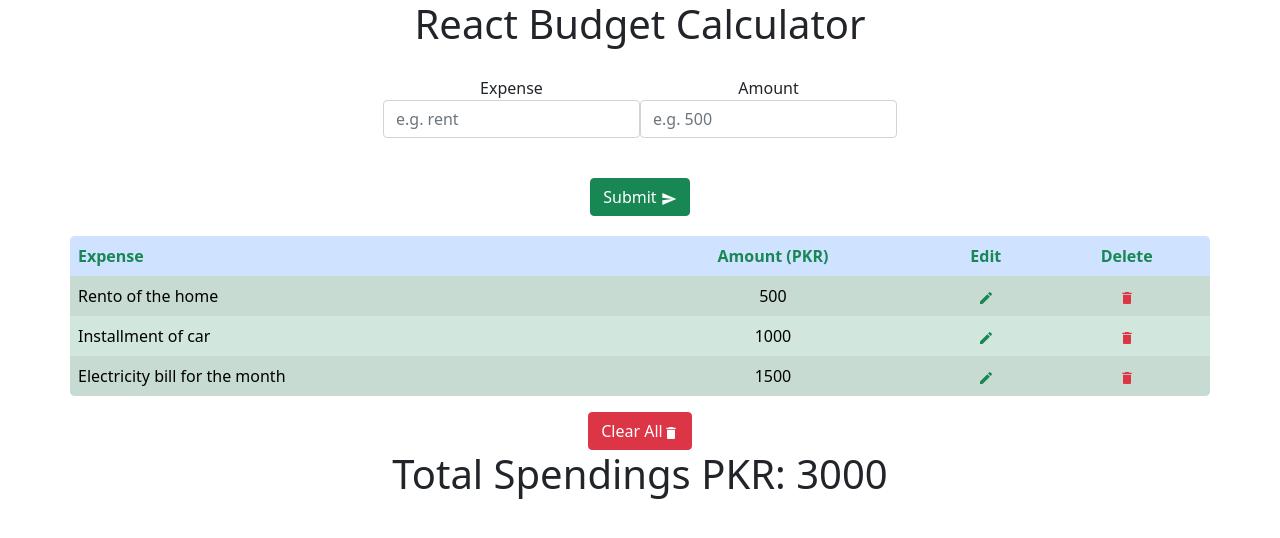
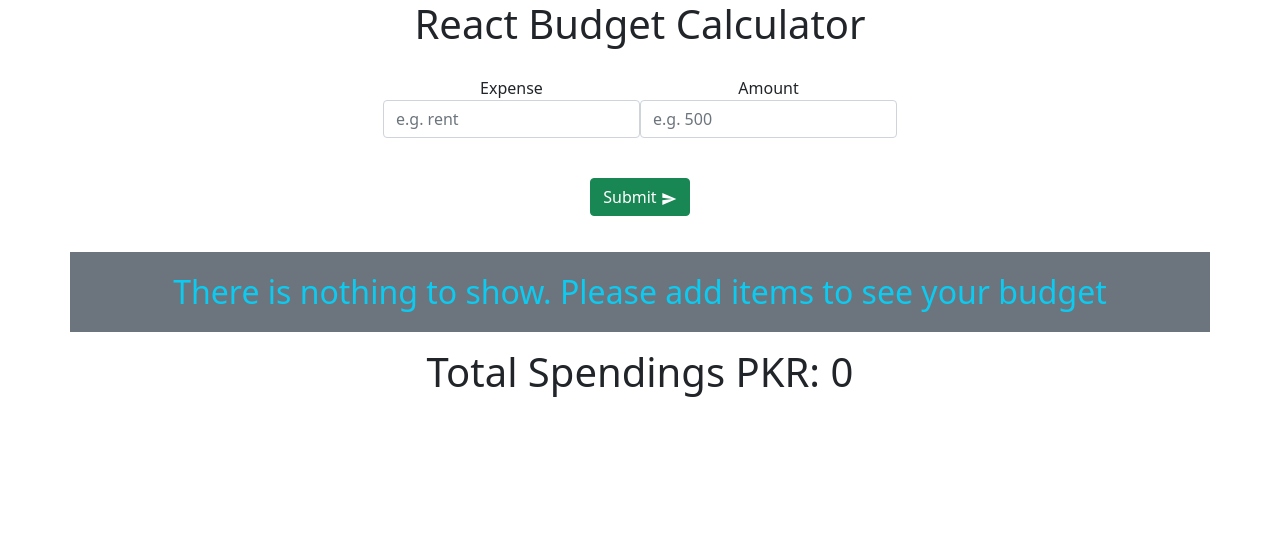
Before and after one commit to DilsherB/react-budget-calculator, a React (Create React App) app: page / in a window 1280 px wide. Shown: the top 538 px of the page. Built offline with nearby package versions, Linux system fonts and the light colour scheme.

Commit message:
localstorage applied

```diff
--- a/src/App.js
+++ b/src/App.js
@@ -1,15 +1,16 @@
 import './App.css';
 import { v4 } from 'uuid';
-import { useState } from 'react';
+import { useState, useEffect } from 'react';
 import Form from './components/Form';
 import Alert from './components/Alert';
 import List from './components/List';
 
-const expenseList = [
-  { id: v4(), name: 'Rento of the home', amount: 500 },
-  { id: v4(), name: 'Installment of car', amount: 1000 },
-  { id: v4(), name: 'Electricity bill for the month', amount: 1500 },
-];
+// const expenseList = [
+//   { id: v4(), name: 'Rento of the home', amount: 500 },
+//   { id: v4(), name: 'Installment of car', amount: 1000 },
+//   { id: v4(), name: 'Electricity bill for the month', amount: 1500 },
+// ];
+const expenseList = JSON.parse(localStorage.getItem("budgetItems")) || [];
 
 function App() {
   const [expenses, setExpenses] = useState(expenseList);
@@ -18,6 +19,9 @@ function App() {
   const [alert, setAlert] = useState({ show: false });
   const [edit, setEdit] = useState(false);
   const [id, setId] = useState(0);
+  useEffect(() => {
+    localStorage.setItem("budgetItems", JSON.stringify(expenses), [expenses]);
+  });
 
   const handleExpense = (e) => {
     setExpense(e.target.value);
```
